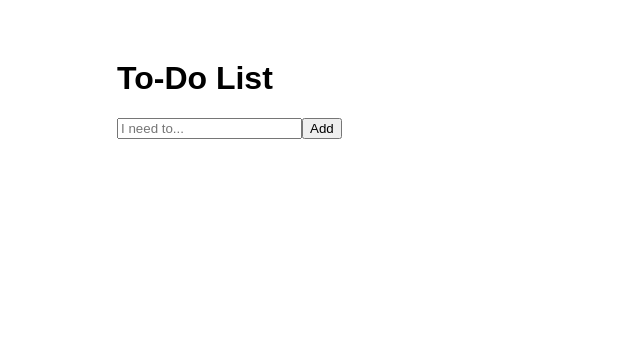
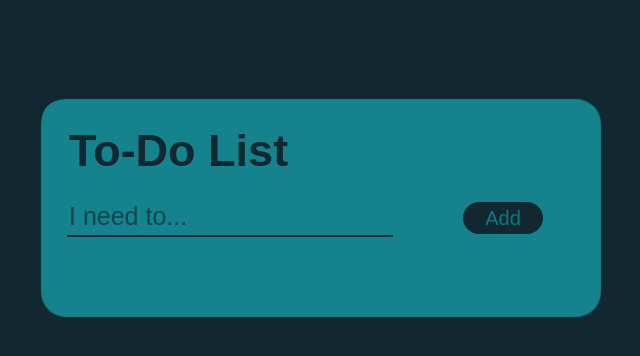
Before and after one commit to Yurijpereira/TodoList, a Vue app: page / in a window 1280 px wide. Shown: the top 356 px of the page, without its empty margins (323-963 px from the left). Built offline with nearby package versions, Linux system fonts and the light colour scheme.

Commit message:
atualizando

```diff
--- a/src/App.vue
+++ b/src/App.vue
@@ -1,6 +1,6 @@
 <template>
   <div id="appContainer" class="container">
-    <h1>To-Do List</h1>
+    <h1 class="title">To-Do List</h1>
     <TodoList />
   </div>
 </template>
@@ -21,13 +21,28 @@ export default {
   box-sizing: border-box;
 }
 
+body {
+  background-color: #112830;
+}
+
+.title {
+  color: #112830;
+  margin: 10px 0 20px 12px;
+  font-size: 45px;
+}
+
 .container {
-  max-width: 400px;
+  width: 550px;
+  max-height: 750px;
   margin: 0 auto;
+  background-color: #14838d;
+  padding: 15px;
+  border-radius: 20px;
+  box-shadow: 4px 4px 1px 5px #14838d;
 }
 
 #app {
   font-family: Arial, Helvetica, sans-serif;
-  margin-top: 60px;
+  margin-top: 100px;
 }
 </style>
--- a/src/components/TodoList.vue
+++ b/src/components/TodoList.vue
@@ -1,14 +1,18 @@
 <template>
-    <div>
-        <input type="text" placeholder="I need to..." v-model="newTodo" @keyup.enter="addTodo">
-        <button @click="addTodo">Add</button>
+    <div class="list-container">
+        <input class="main-input" type="text" placeholder="I need to..." v-model="newTodo" @keyup.enter="addTodo">
+        <button class="btns" id="btn-add" @click="addTodo">Add</button>
         <ul class="list">
             <li v-for="currentTodo in todos" :key="currentTodo.id" class="todo-lines">
-                <input type="checkbox" v-model="currentTodo.completed">
-                <span v-if="!currentTodo.buttonEdit" class="text-todo">{{ currentTodo.title }}</span>
-                <input v-focus v-if="currentTodo.buttonEdit" v-model="currentTodo.title" @keyup.enter="update(currentTodo)" type="text" :placeholder="currentTodo.title">
-                <button @click="update(currentTodo)">{{!currentTodo.buttonEdit ? "Edit" : "Save"}}</button>
-                <button @click="del(currentTodo)">Delete</button>
+                <div>
+                    <input id="btn-checked" type="checkbox" v-model="currentTodo.completed">
+                    <span v-if="!currentTodo.buttonEdit" class="text-todo" :class="{ 'completed' : currentTodo.completed}">{{ currentTodo.title }}</span>
+                    <input class="update-input" v-focus v-if="currentTodo.buttonEdit" v-model="currentTodo.title" @keyup.enter="update(currentTodo)" type="text" :placeholder="currentTodo.title">
+                </div>
+                <div>
+                    <button class="btns" id="btn-update" @click="update(currentTodo)">{{!currentTodo.buttonEdit ? "Edit" : "Save"}}</button>
+                    <button class="btns" id="btn-del" @click="del(currentTodo)">Delete</button>
+                </div>
             </li>
         </ul>
     </div>
@@ -25,7 +29,7 @@ export default {
         return {
             newTodo: null,
             idForTodo: 0,
-            todos: JSON.parse(localStorage.getItem('YourItem')),
+            todos: JSON.parse(localStorage.getItem('todos-items')) || [],
         }
     },
 
@@ -43,18 +47,18 @@ export default {
                 this.idForTodo++;
                 this.newTodo = null;
             }
-            localStorage.setItem('YourItem', JSON.stringify(this.todos))
+            localStorage.setItem('todos-items', JSON.stringify(this.todos))
 
         },
         del(currentTodo) {
             let index = this.todos.indexOf(currentTodo);
             this.todos.splice(index, 1);
-            localStorage.setItem('YourItem', JSON.stringify(this.todos))
+            localStorage.setItem('todos-items', JSON.stringify(this.todos))
 
         },
         update(currentTodo) {
             currentTodo.buttonEdit = !currentTodo.buttonEdit;
-            localStorage.setItem('YourItem', JSON.stringify(this.todos))
+            localStorage.setItem('todos-items', JSON.stringify(this.todos))
         }
     },
     directives: {
@@ -65,15 +69,89 @@ export default {
 
 <style scoped>
 
+    .main-input {
+        font-size: 25px;
+        border: none;
+        height: 40px;
+        background-color: transparent;
+        border-bottom: 2px solid #112830;
+        margin-left: 10px;
+    }
+
+    .main-input:focus {
+        outline: none;
+    }
+
+    .main-input::placeholder {
+        color: #112830ad;
+    }
     .list {
+        display: flex;
+        flex-direction: column;
         padding-left: 10px;
+        list-style-type: none;
+        overflow: hidden;
+        border-left: 4px dotted #112830;
+        margin-top: 40px;
     }
 
     .todo-lines {
-        margin-bottom: 10px;
+        display: flex;
+        justify-content: space-between;
+        margin-bottom: 20px;
     }
 
     .text-todo {
+        font-size: 25px;
         margin: 0 10px;
     }
+
+    .completed {
+        text-decoration: line-through;
+    }
+
+    #btn-add {
+        margin-left: 70px;
+        height: 32px;
+        width: 80px;
+        font-size: 20px;
+    }
+
+    #btn-update {
+        margin-right: 8px;
+    }
+
+    .btns {
+        font-size: 14px;
+        border-radius: 40px;
+        border-color: transparent;
+        height: 25px;
+        width: 60px;
+        background-color: #112830;
+        color: #0c7988;
+    }
+
+    .btns:hover {
+        background-color: #14838d;
+        border: 2px solid #112830;
+        color: #112830;
+        transition: .25s;
+    }
+
+    #btn-checked {
+        margin: 0 5px;
+    }
+
+    .update-input {
+        border: none;
+        background-color: transparent;
+        border-bottom: 2px solid #112830;
+        margin-left: 10px;
+        font-size: 16px;
+        color: #112830bd;
+    }
+
+    .update-input:focus {
+        outline: none;
+    }
 </style>
```
